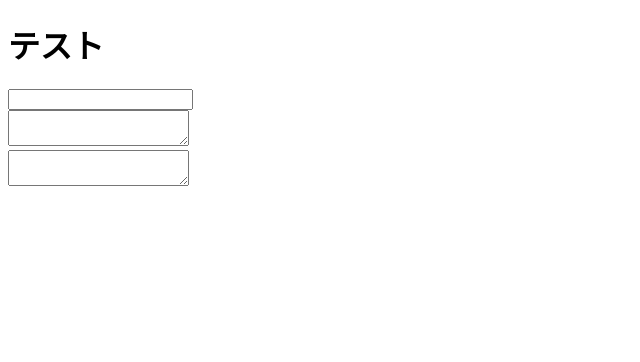
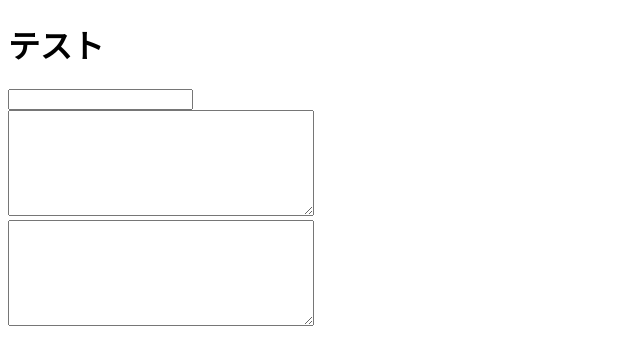
Before and after one commit to ponponumi/textarea_auto_height_adjust, a website built with Vite: page index.html in a window 1280 px wide. Shown: the whole page, without its empty margins (0-640 px from the left). Built offline with nearby package versions, Linux system fonts and the light colour scheme.

Commit message:
CSSを追加

```diff
--- a/index.html
+++ b/index.html
@@ -4,6 +4,7 @@
     <meta charset="UTF-8">
     <meta name="viewport" content="width=device-width, initial-scale=1.0">
     <title>テスト</title>
+    <link rel="stylesheet" href="/test/css/style.css">
     <script type="module" src="/test/ts/script.ts"></script>
 </head>
 <body>
```
